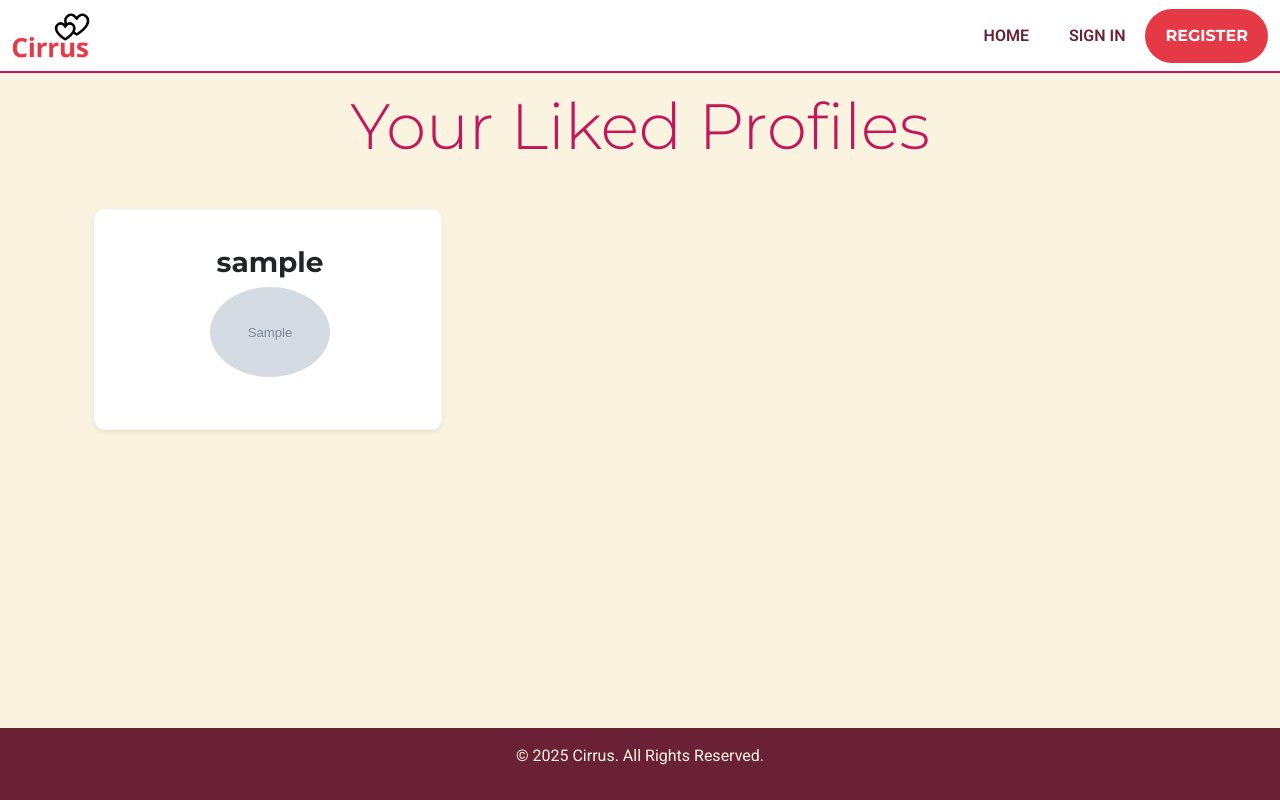
After one commit to Loudotcom/love.exe, a Django app: template matching_project/templates/profile/liked_profiles.html in a window 1280 px wide. The commit adds this page. Run offline with Django 5.2, Linux system fonts and the light colour scheme; the template is opened without the code that fills it: most values are stand-ins (such as "Sample title", 1, 10 or a date in 2020); grey boxes marked "Sample" are stand-in pictures; some libraries are stand-ins or nearby versions.

Commit message:
Create liked_profiles template and functionality

```diff
--- a/matching_project/matching/urls.py
+++ b/matching_project/matching/urls.py
@@ -9,6 +9,7 @@ urlpatterns = [
     path('update-profile/', views.update_profile, name='update-profile'),
     path('profile/', views.profile, name='profile'),
     path('match/like_dislike/', views.like_dislike, name='like_dislike'),
+    path('liked-profiles/', views.liked_profiles, name='liked-profiles'),
     path('match/', views.matching_view, name='match'),
     path('get_dealbreaker_questions/<int:profile_id>/', views.get_dealbreaker_questions, name='get_dealbreaker_questions'),
     path('answer-dealbreaker/<int:profile_id>/', views.answer_dealbreaker_questions, name='answer_dealbreaker_questions'),
--- a/matching_project/templates/includes/navbar.html
+++ b/matching_project/templates/includes/navbar.html
@@ -1,7 +1,7 @@
 {% load static %}
 
 <nav class="navbar navbar-expand-lg navbar-light fixed-top">
-    <div class="container">
+    <div class="container-fluid">
         <!-- Ensure the user cannot access other pages once they register until they complete their profile -->
         <a class="navbar-brand fw-bold"
             href="{% if request.path != '/matching/update-profile/' %}{% url 'home' %}{% else %}{% url 'update-profile'%}{% endif %}">
@@ -26,7 +26,7 @@
                     <a class="nav-link text-center" href="{% url 'match' %}">Find your Match</a>
                 </li>
                 <li class="nav-item">
-                    <a class="nav-link text-center" href="#">Matches</a>
+                    <a class="nav-link text-center" href="{% url 'liked-profiles' %}">Matches</a>
                 </li>
                 <li class="nav-item">
                     <a class="nav-link text-center" href="{% url 'profile' %}">Your Profile</a>
--- /dev/null
+++ b/matching_project/templates/profile/liked_profiles.html
@@ -0,0 +1,37 @@
+{% extends 'base.html' %}
+
+{% block content %}
+<section class="container mt-3 mb-5">
+    <h2 class="display-3 text-center mt-4 mb-4">Your Liked Profiles</h2>
+
+{% if liked_profiles %}
+    <div class="container">
+        <div class="row">
+            {% for profile in liked_profiles %}
+            <div class="col-md-4 mb-4">
+                <div class="card profile-card shadow-sm border-light">
+                    <div class="card-body text-center">
+                        <h3 class="card-title">{{ profile.user.username }}</h3>
+
+                        {% if profile.profile_picture %}
+                            <img src="{{ profile.profile_picture.url }}" alt="Profile Picture" class="img-fluid rounded-circle mb-3" width="120">
+                        {% else %}
+                            <img src="/static/default-profile.png" alt="Default Profile Picture" class="img-fluid rounded-circle mb-3" width="120">
+                        {% endif %}
+
+                        {% if profile in matched_profiles %}
+                            <p class="text-success"><strong>It's a match!</strong></p>
+                            <a href="{% url 'message_detail' profile.id %}" class="btn btn-success">Send a Message</a>
+                        {% endif %}
+                    </div>
+                </div>
+            </div>
+            {% endfor %}
+        </div>
+    </div>
+{% else %}
+    <p class="text-center">You haven't liked any profiles yet.</p>
+{% endif %}
+</section>
+
+{% endblock %}
```
Also changed, not shown: matching_project/matching/views.py (+18 -0 lines), matching_project/templates/match/matching_list.html (+23 -0 lines).
